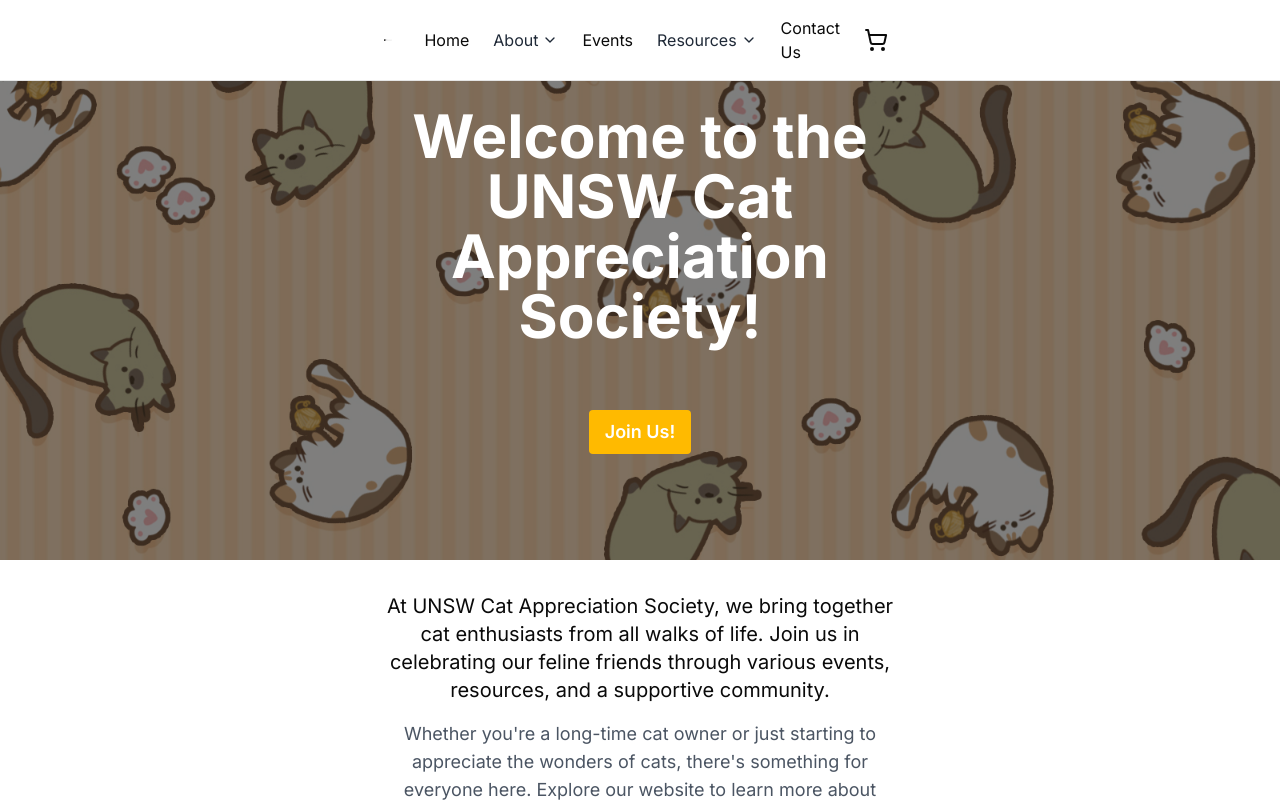
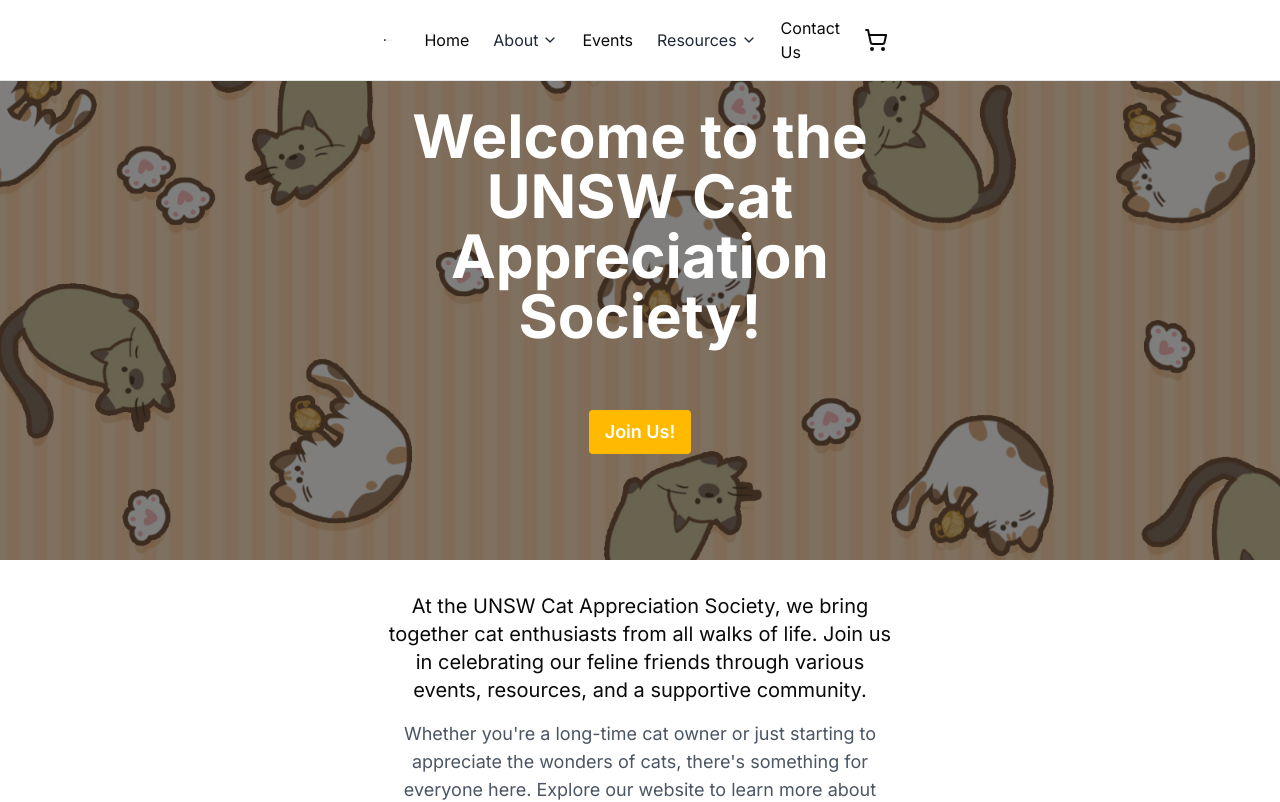
Before and after one commit to UNSW-CatSoc/catsoc-website, a Next.js app: page / in a window 1280 px wide. Shown: the top 802 px of the page. Built offline with nearby package versions, Linux system fonts and the light colour scheme.

Commit message:
changed typo

```diff
--- a/app/(main)/(components)/description.tsx
+++ b/app/(main)/(components)/description.tsx
@@ -4,7 +4,7 @@ export const ShortDescription = () => {
     return (
         <div className="py-8 px-12 xl:px-96">
             <p className="text-lg md:text-xl mb-4 text-center">
-                At UNSW Cat Appreciation Society, we bring together cat enthusiasts from all walks of life. Join us in celebrating our feline friends through various events, resources, and a supportive community.
+                At the UNSW Cat Appreciation Society, we bring together cat enthusiasts from all walks of life. Join us in celebrating our feline friends through various events, resources, and a supportive community.
             </p>
             <p className="text-md md:text-lg text-gray-600 text-center">
                 Whether you're a long-time cat owner or just starting to appreciate the wonders of cats, there's something for everyone here. Explore our website to learn more about upcoming events, educational resources, and ways to get involved.
```
